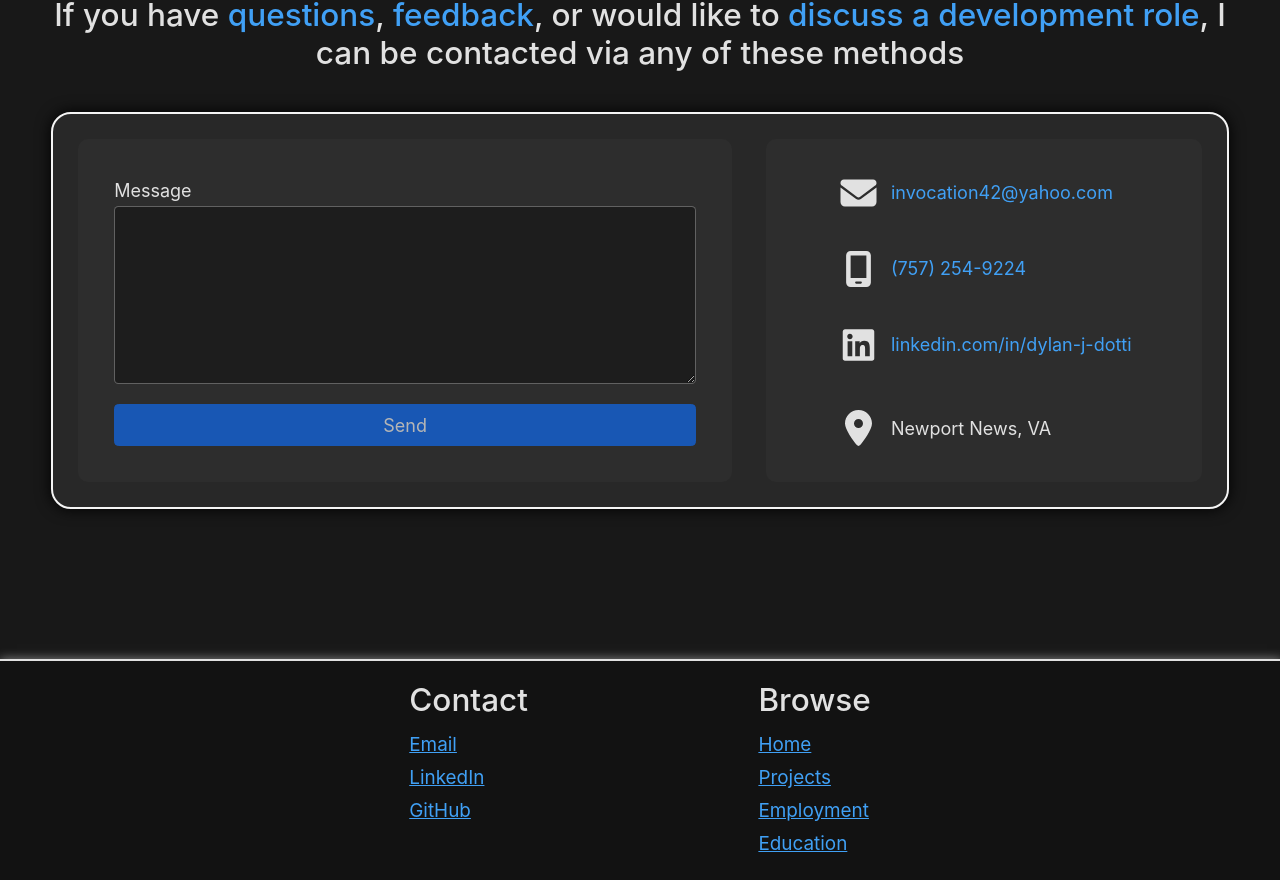
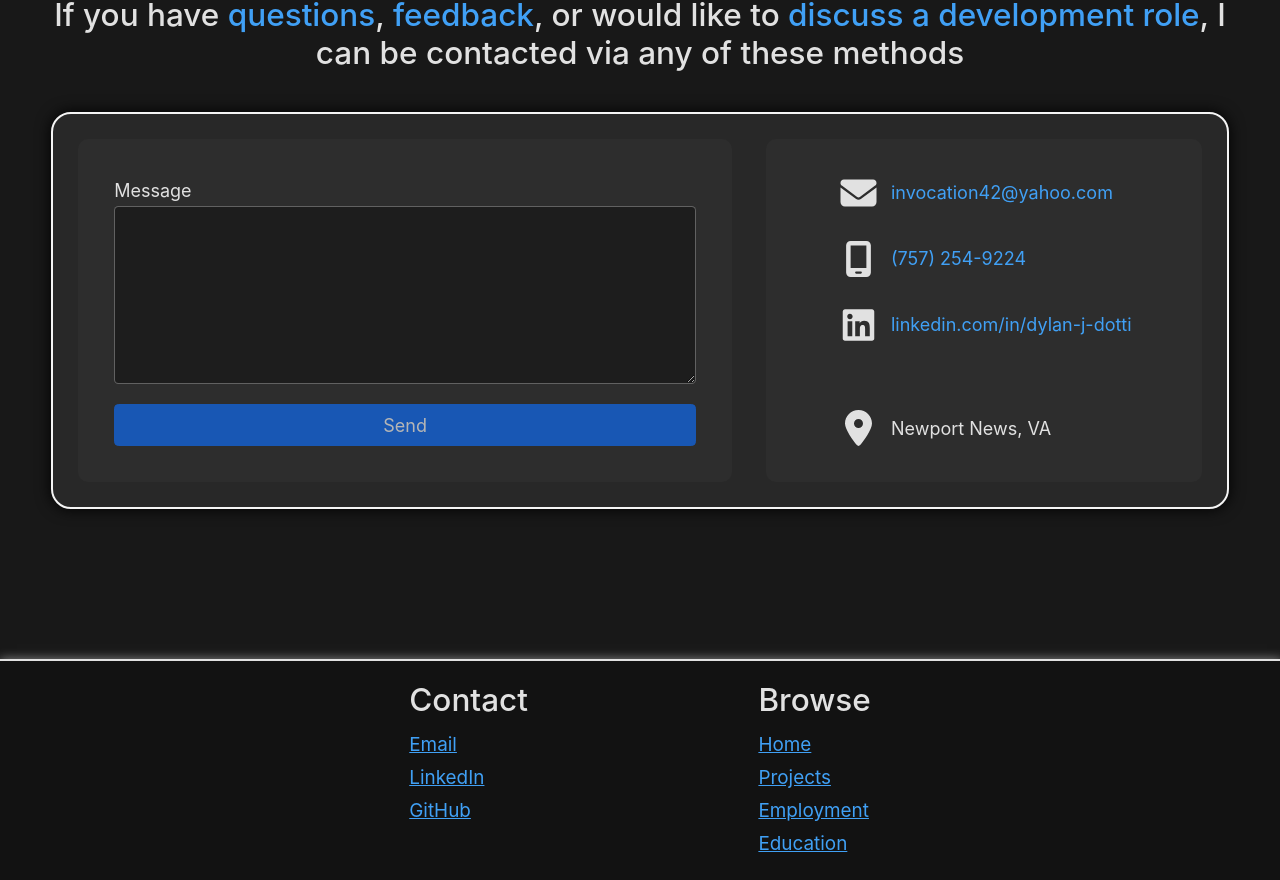
Before and after one commit to Dylan-Dotti/React-Portfolio-Website, a React (Vite) app: page / in a window 1280 px wide. Shown: the part 6516-7396 px from the top of the page. Built offline with nearby package versions, Linux system fonts and the light colour scheme.

Commit message:
Modified responsive layout of contact methods

```diff
--- a/src/Components/ContactForm/contact-form.scss
+++ b/src/Components/ContactForm/contact-form.scss
@@ -27,14 +27,12 @@
         display: flex;
         flex-direction: column;
         align-items: center;
-        gap: 40px;
     }
 
     .contact-methods {
         display: flex;
-        flex-direction: column;
-        gap: 40px;
-        width: fit-content;
+        justify-content: space-around;
+        width: 100%;
         flex: 1;
 
         .contact-method {
@@ -70,6 +68,10 @@
         }
 
         .contact-methods {
+            flex-direction: column;
+            gap: 30px;
+            justify-content: flex-start;
+            width: fit-content;
 
             .contact-method {
 
--- a/src/Components/Projects/ProjectListing/ProjectListingItem/project-listing-item.scss
+++ b/src/Components/Projects/ProjectListing/ProjectListingItem/project-listing-item.scss
@@ -62,7 +62,6 @@
         display: flex;
         flex-direction: column;
         gap: 15px;
-        //justify-content: center;
     }
 
     .list-wrapper {
@@ -72,7 +71,6 @@
 
     ul {
         padding-left: 1.5em;
-        //columns: 2;
         column-gap: 5em;
         max-width: fit-content;
 
```
